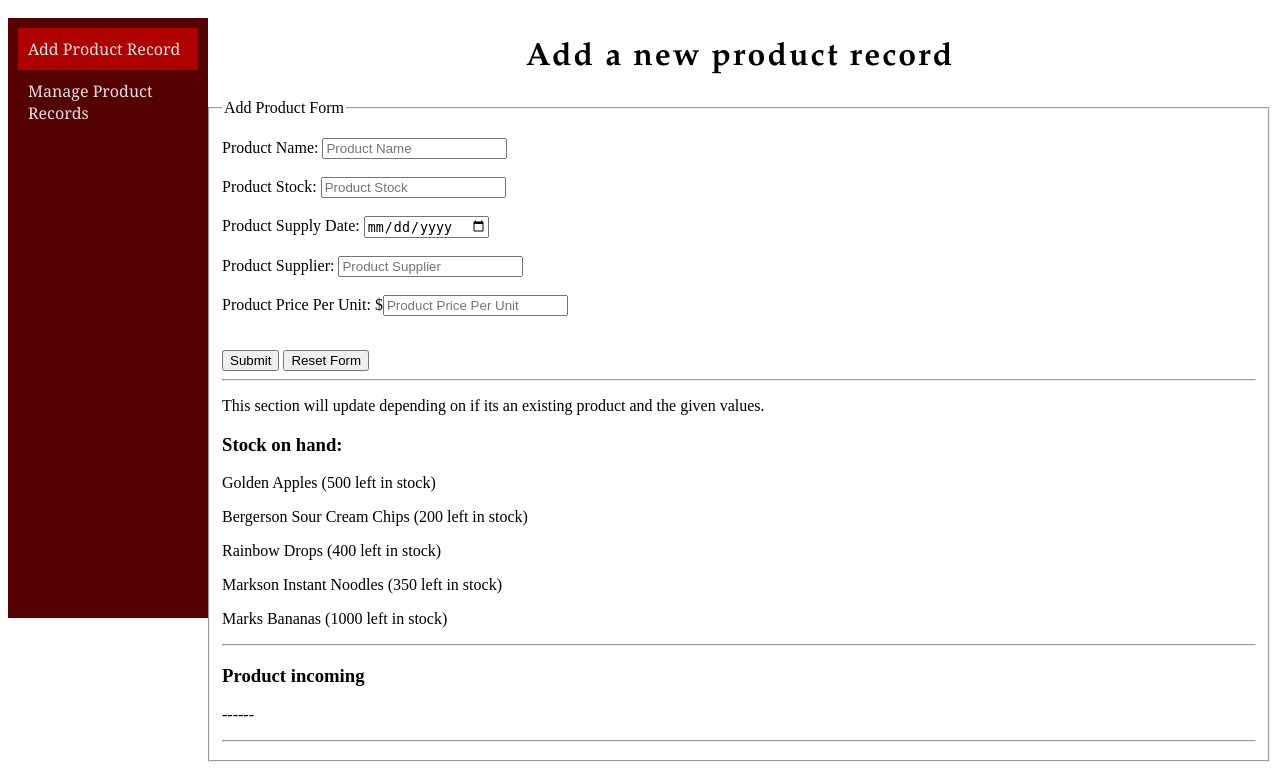
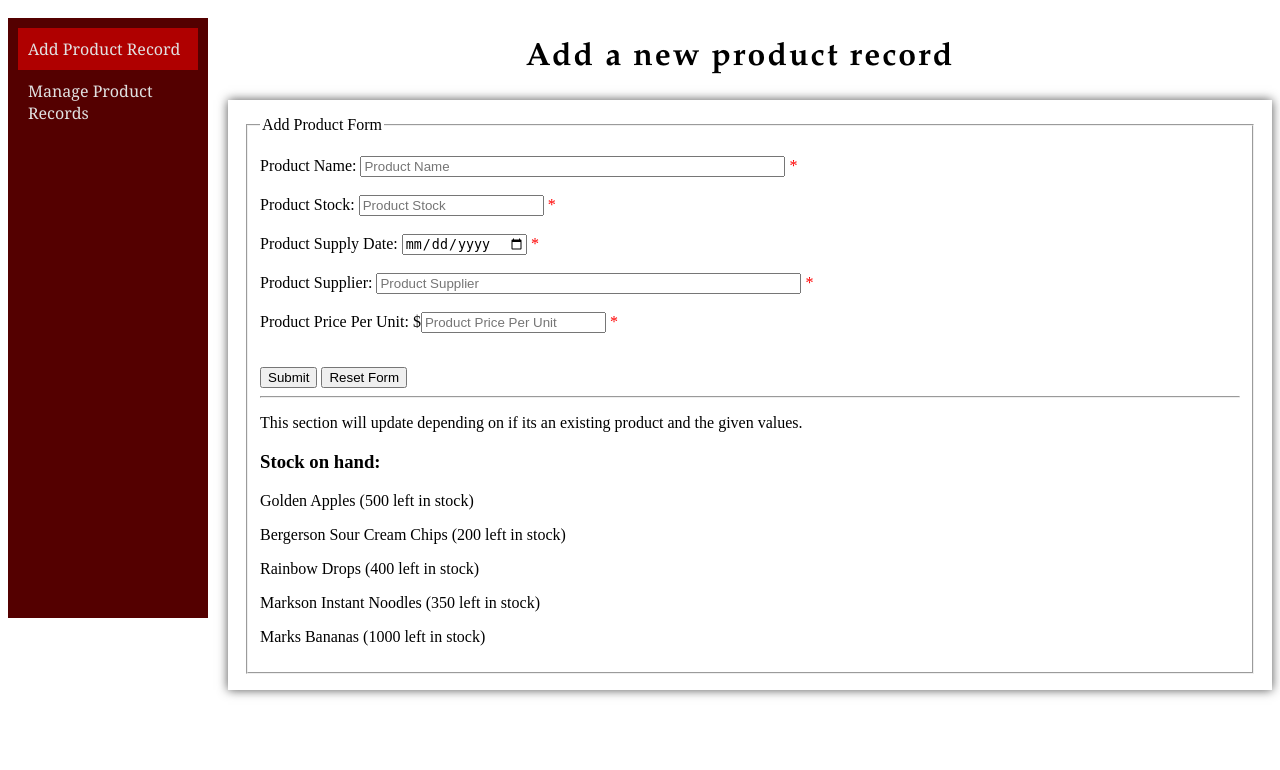
Before and after one commit to Terence0602/Managing-Software-Projects-Sprint-2, a PHP site: page /addProduct.php in a window 1280 px wide. Shown: the part 75-845 px from the top of the page. After the commit the page ends 772 px from the top, so only its background shows below. Run offline with PHP 8.4, Linux system fonts and the light colour scheme; data comes from the database, SQL or seed files in the repository.

Commit message:
Added validation to product addition form

```diff
--- a/addProduct.php
+++ b/addProduct.php
@@ -20,30 +20,137 @@
                 <a href="searchProduct.php">Manage Product Records</a>
             </nav>
         </div>
+        <?php
+
+        $product_name = $product_stock = $product_supply_date = $product_supplier = $product_price_per_unit = "";
+        $product_name_error = $product_stock_error = $product_supply_date_error = $product_supplier_error = $product_price_per_unit_error = "";
+        $verify_name = $verify_stock = $verify_supply_date = $verify_supplier = $verify_price_per_unit = 0;
+
+        if ($_SERVER["REQUEST_METHOD"] == "POST"){
+            if (empty($_POST["product_name"])) {
+                $product_name_error = "Product name is required";
+            } else {
+                $product_name = $_POST["product_name"];
+                $verify_name = 1;
+                if (strlen($product_name) > 50) {
+                    $product_name_error = "The entered product name cannot exceed 50 characters. Please try again.";
+                }
+            }
+        }
+
+        if ($_SERVER["REQUEST_METHOD"] == "POST"){
+            if (empty($_POST["product_stock"])) {
+                $product_stock_error = "Stock quantity is required";
+            } else {
+                $product_stock = $_POST["product_stock"];
+                $verify_stock = 1;
+            }
+        }
+
+        if ($_SERVER["REQUEST_METHOD"] == "POST"){
+            if (empty($_POST["product_supply_date"])) {
+                $product_supply_date_error = "Supply date is required";
+            } else {
+                $product_supply_date = $_POST["product_supply_date"];
+                $verify_supply_date = 1;
+            }
+        }
+
+        if ($_SERVER["REQUEST_METHOD"] == "POST"){
+            if (empty($_POST["product_supplier"])) {
+                $product_supplier_error = "Product supplier is required";
+            } else {
+                $product_supplier = $_POST["product_supplier"];
+                $verify_supplier = 1;
+                if (strlen($product_supplier) > 50) {
+                    $product_supplier_error = "The entered product supplier cannot exceed 50 characters. Please try again.";
+                }
+            }
+        }
+
+        if ($_SERVER["REQUEST_METHOD"] == "POST"){
+            if (empty($_POST["product_price_per_unit"])) {
+                $product_price_per_unit_error = "The price per unit of the product is required";
+            } else {
+                $product_price_per_unit = $_POST["product_price_per_unit"];
+                $verify_price_per_unit = 1;
+            }
+        }
+
+        ?>
         <h1 class="center">Add a new product record</h1>
-        <form id="product_R" method="post" action="product_process.php">
+        <div id="container">
+        <form method="post" id="add_product" action="<?php echo htmlspecialchars($_SERVER["PHP_SELF"]);?>">
             <fieldset>
                 <legend>Add Product Form</legend>
                 <p>
                     <label for="product_name">Product Name:</label>
-                    <input type="text" name="product_name" id="product_name" maxlength="40" size="20" required="required" placeholder="Product Name" />
+                    <input type="text" name="product_name" id="product_name" maxlength="50" size="50" placeholder="Product Name" value="<?php echo $product_name;?>"/>
+                    <span class="error">* <?php echo $product_name_error;?> </span>
                     <br><br>
                     <label for="product_stock">Product Stock:</label>
-                    <input type="number" name="product_stock" id="product_stock" maxlength="40" size="20" required="required" placeholder="Product Stock" />
+                    <input type="number" name="product_stock" id="product_stock" maxlength="40" size="20" placeholder="Product Stock" value="<?php echo $product_stock;?>"/>
+                    <span class="error">* <?php echo $product_stock_error;?> </span>
                     <br><br>
                     <label for="product_supply_date">Product Supply Date:</label>
-                    <input type="date" name="product_supply_date" id="product_supply_date" maxlength="40" size="20" required="required" placeholder="Product Supply Date" />
+                    <input type="date" name="product_supply_date" id="product_supply_date" maxlength="40" size="20" placeholder="Product Supply Date" value="<?php echo $product_supply_date;?>"/>
+                    <span class="error">* <?php echo $product_supply_date_error;?> </span>
                     <br><br>
                     <label for="product_supplier">Product Supplier:</label>
-                    <input type="text" name="product_supplier" id="product_supplier" maxlength="40" size="20" required="required" placeholder="Product Supplier" />
+                    <input type="text" name="product_supplier" id="product_supplier" maxlength="50" size="50" placeholder="Product Supplier" value="<?php echo $product_supplier;?>"/>
+                    <span class="error">* <?php echo $product_supplier_error;?> </span>
                     <br><br>
                     <label for="product_price_per_unit">Product Price Per Unit:</label>
-                    $<input type="number" step="0.01" name="product_price_per_unit" id="product_price_per_unit" maxlength="40" size="20" required="required" placeholder="Product Price Per Unit" />
+                    $<input type="number" step="0.01" name="product_price_per_unit" id="product_price_per_unit" maxlength="40" size="20" placeholder="Product Price Per Unit" value="<?php echo $product_price_per_unit;?>"/>
+                    <span class="error">* <?php echo $product_price_per_unit_error;?> </span>
                     <br><br>
                 </p>
-            <input type="submit" value="Submit" />
+            <input type="submit" name="submit" class="button"></input>
             <input type="reset" value="Reset Form" />
         </form>
+        <?php
+
+        function dupeProductName($product_name){
+            $conn = mysqli_connect('localhost','root','','gotogro-mrm');
+            if(!$conn){
+                echo "Can't connect to database.";
+            }
+            $product_name = mysqli_real_escape_string($conn, $product_name);
+            $sql_product_name = "SELECT * FROM product WHERE ProductName = '$product_name'";
+            $result = mysqli_query($conn, $sql_product_name);
+            if (mysqli_num_rows($result) == 0){
+                return true;
+            }else{
+            return false;
+            }
+        }
+
+        if($verify_name = $verify_stock = $verify_supply_date = $verify_supplier = $verify_price_per_unit == 1){
+            if (dupeProductName($_POST['product_name'])) {
+                $conn = mysqli_connect('localhost', 'root', '', 'gotogro-mrm');
+                if (!$conn) {
+                    echo "Can't connect to database.";
+                }
+                $SQL = "INSERT INTO product (ProductName, ProductStock, ProductSupplyDate, ProductSupplier, ProductPricePerUnit)
+                VALUES ('$product_name', '$product_stock', '$product_supply_date', '$product_supplier', '$product_price_per_unit')";
+
+                $run = mysqli_query($conn, $SQL) or die(mysqli_error($conn));
+                if($run){?>
+                    <script type="text/javascript">
+                        alert("Your submission is successful.");
+                        window.location.href = "product.php";
+                    </script>
+                        <?php
+                }
+            } else {
+                ?>
+                    <script type="text/javascript">
+                        alert("Duplicate product name detected. Please try again.");
+                    </script>
+                <?php
+            }
+        }
+        ?>
         <hr />
         <p>This section will update depending on if its an existing product and the given values.</p>
         <h3>Stock on hand:</h3>
@@ -64,9 +171,6 @@
 
             mysqli_close($conn);
         ?>
-        <hr/>
-        <h3>Product incoming</h3>
-        <p> ------ </p>
-        <hr />
+        </div>
     </body>
 </html>
```
